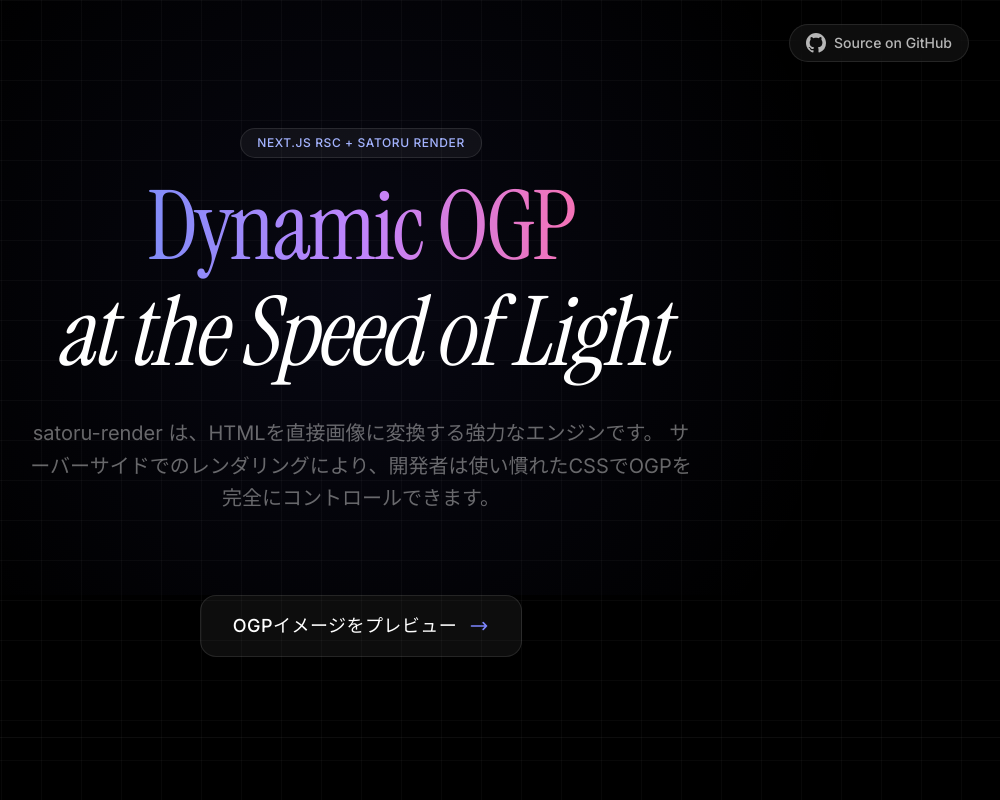
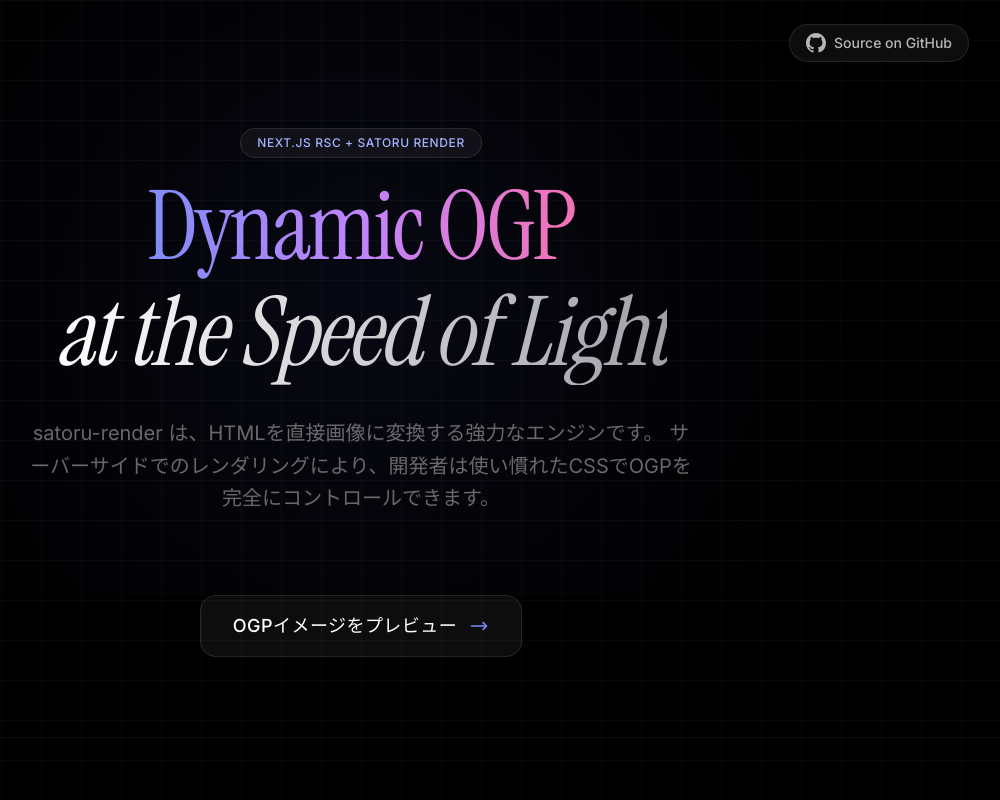
Before and after one commit to SoraKumo001/next-rsc-ogp, a Next.js app: page / in a window 1280 px wide. Shown: the top 800 px of the page, without its empty margins (279-1279 px from the left). Built offline with nearby package versions, Linux system fonts and the light colour scheme.

Commit message:
feat: create demo landing page and update satoru-render and lucide-react dependencies

```diff
--- a/app/page.tsx
+++ b/app/page.tsx
@@ -39,7 +39,7 @@
           <h1 className="text-6xl md:text-8xl font-serif tracking-tight leading-[1.1]">
             <span className="text-gradient-aurora">Dynamic OGP</span>
             <br />
-            <span className="italic">at the Speed of Light</span>
+            <span className="italic text-gradient">at the Speed of Light</span>
           </h1>
           <p className="text-xl text-studio-muted max-w-2xl mx-auto font-sans leading-relaxed">
             satoru-render は、HTMLを直接画像に変換する強力なエンジンです。
--- a/package.json
+++ b/package.json
@@ -11,11 +11,11 @@
   "dependencies": {
     "@unocss/core": "66.6.8",
     "@unocss/preset-wind4": "66.6.8",
-    "lucide-react": "1.9.0",
+    "lucide-react": "1.11.0",
     "next": "16.2.4",
     "react": "19.2.5",
     "react-dom": "19.2.5",
-    "satoru-render": "1.0.7"
+    "satoru-render": "1.0.9"
   },
   "devDependencies": {
     "@tailwindcss/postcss": "^4",
```
Also changed, not shown: 1 other file (tests, documents, lock files or other folders).
